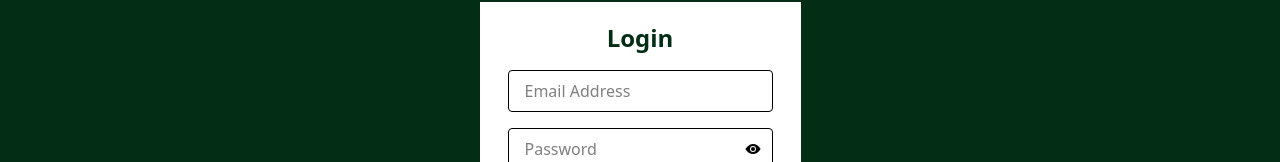
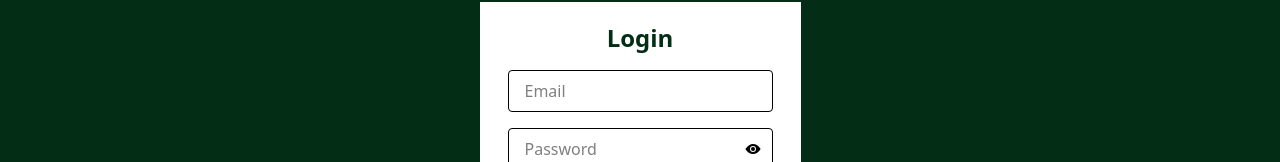
Before and after one commit to Sumon7862/firstReactProject, a React (Vite) app: page /login in a window 1280 px wide. Shown: the part 168-330 px from the top of the page. Built offline with nearby package versions, Linux system fonts and the light colour scheme.

Commit message:
kibriaupdate

```diff
--- a/src/components/auth/Login.jsx
+++ b/src/components/auth/Login.jsx
@@ -18,7 +18,7 @@ const Login = () => {
             <input
               className="w-full border-1 px-4 py-2 rounded focus:ring-2 focus:ring-green-950 focus:border-0"
               type="email"
-              placeholder="Email Address"
+              placeholder="Email"
               name=""
               id=""
               required
```
